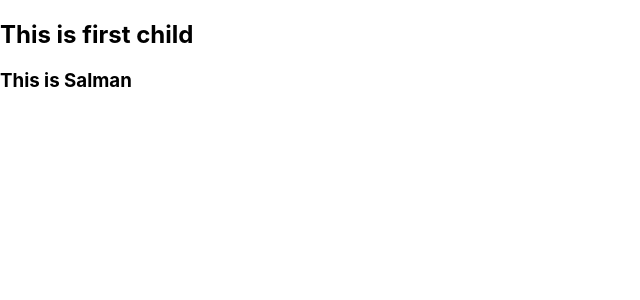
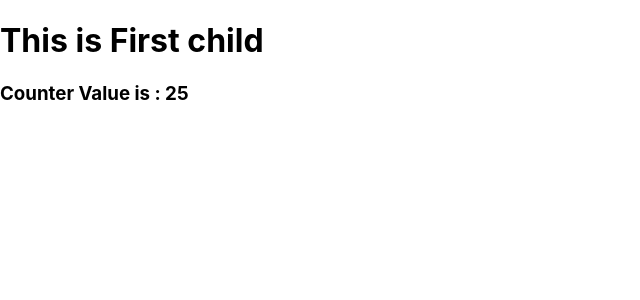
Before and after one commit to Salman-Raza-stack/first_app, a React (Create React App) app: page / in a window 1280 px wide. Shown: the top 300 px of the page, without its empty margins (0-640 px from the left). Built offline with nearby package versions, Linux system fonts and the light colour scheme.

Commit message:
project counter

```diff
--- a/src/App.js
+++ b/src/App.js
@@ -1,12 +1,15 @@
 import React from "react";
 import "./App.css";
 import Parent from "./Parent";
+import CounterContext from "./CounterContext";
 
 function App() {
   return (
-    <div>
-      <Parent name="Salman" />
-    </div>
+    <CounterContext.Provider value={25}>
+      <div>
+        <Parent />
+      </div>
+    </CounterContext.Provider>
   );
 }
 
--- a/src/Child.js
+++ b/src/Child.js
@@ -1,10 +1,13 @@
-import React from "react";
+import React, { useContext } from "react";
+import CounterContext from "./CounterContext";
 
-const Child = (props) => {
+const Child = () => {
+  let counterValue = useContext(CounterContext);
+  console.log(counterValue);
   return (
     <div>
-      <h2>This is first child</h2>
-      <h3>This is {props.name}</h3>
+      <h1>This is First child</h1>
+      <h3>Counter Value is : {counterValue}</h3>
     </div>
   );
 };
--- /dev/null
+++ b/src/CounterContext.js
@@ -0,0 +1,5 @@
+import React, { createContext } from "react";
+
+const counterContext = createContext(5);
+
+export default counterContext;
--- a/src/Parent.js
+++ b/src/Parent.js
@@ -1,7 +1,7 @@
 import React from "react";
 import Child from "./Child";
 
-const Parent = (props) => {
-  return <Child name={props.name} />;
+const Parent = () => {
+  return <Child />;
 };
 export default Parent;
```
